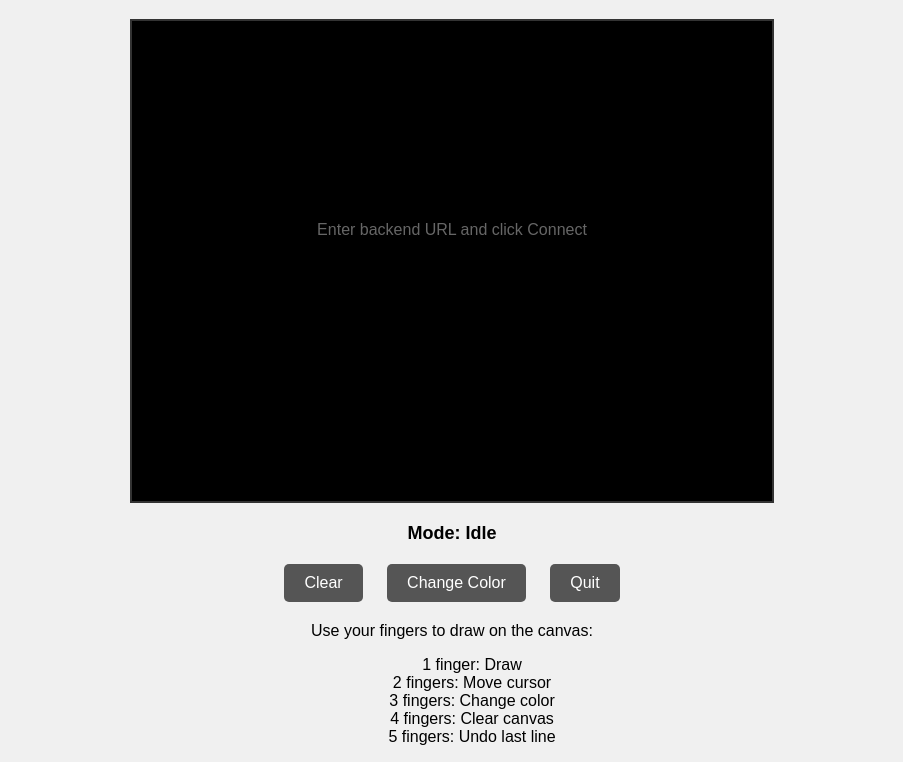
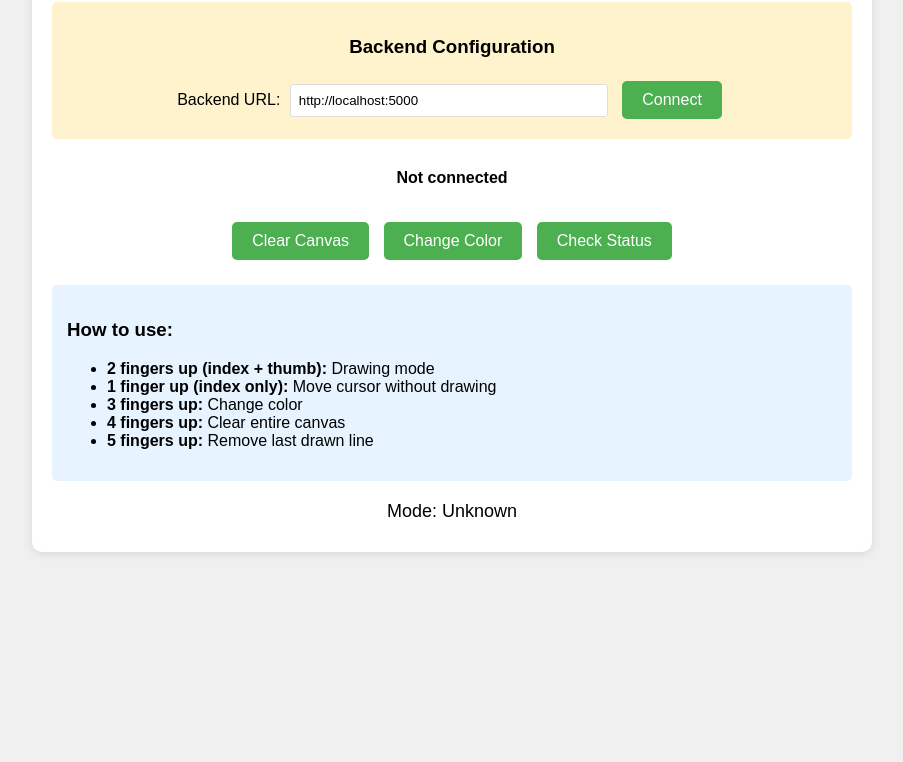
Before and after one commit to teja-0504/writing_with_fingers_webcam, a plain HTML site: page index.html in a window 1280 px wide. Shown: the part 118-880 px from the top of the page, without its empty margins (188-1091 px from the left). After the commit the page ends 800 px from the top, so only its background shows below. Drawn offline with Linux system fonts and the light colour scheme.

Commit message:
Update: Separated frontend and backend for deployment

```diff
--- a/index.html
+++ b/index.html
@@ -1,135 +1,252 @@
 <!DOCTYPE html>
 <html lang="en">
 <head>
-    <meta charset="UTF-8" />
-    <meta name="viewport" content="width=device-width, initial-scale=1" />
-    <title>Finger Paint Webcam Interface</title>
+    <meta charset="UTF-8">
+    <meta name="viewport" content="width=device-width, initial-scale=1.0">
+    <title>Finger Drawing Webcam</title>
     <style>
         body {
+            font-family: Arial, sans-serif;
+            margin: 0;
+            padding: 20px;
+            background-color: #f0f0f0;
             text-align: center;
-            font-family: Arial, sans-serif;
-            background-color: #f0f0f0;
         }
-        h1 {
-            margin-top: 20px;
+        .container {
+            max-width: 800px;
+            margin: 0 auto;
+            background: white;
+            padding: 20px;
+            border-radius: 10px;
+            box-shadow: 0 2px 10px rgba(0,0,0,0.1);
         }
-        #video-container {
-            margin: 20px auto;
-            width: 640px;
-            height: 480px;
+        #video-stream {
+            width: 100%;
+            max-width: 640px;
+            height: auto;
             border: 2px solid #333;
-            background-color: #000;
+            border-radius: 5px;
+            margin: 20px 0;
         }
-        img {
-            width: 100%;
-            height: auto;
+        .controls {
+            margin: 20px 0;
         }
-        #mode {
-            font-size: 18px;
-            margin: 10px;
+        button {
+            background-color: #4CAF50;
+            color: white;
+            padding: 10px 20px;
+            margin: 5px;
+            border: none;
+            border-radius: 5px;
+            cursor: pointer;
+            font-size: 16px;
+        }
+        button:hover {
+            background-color: #45a049;
+        }
+        button:disabled {
+            background-color: #cccccc;
+            cursor: not-allowed;
+        }
+        .status {
+            margin: 10px 0;
+            padding: 10px;
+            border-radius: 5px;
             font-weight: bold;
         }
-        .controls {
-            margin: 20px;
+        .status.connected {
+            background-color: #d4edda;
+            color: #155724;
+            border: 1px solid #c3e6cb;
         }
-        button {
-            padding: 10px 20px;
-            margin: 0 10px;
-            font-size: 16px;
+        .status.error {
+            background-color: #f8d7da;
+            color: #721c24;
+            border: 1px solid #f5c6cb;
+        }
+        .instructions {
+            text-align: left;
+            margin: 20px 0;
+            padding: 15px;
+            background-color: #e7f3ff;
             border-radius: 5px;
-            border: none;
-            background: #555;
-            color: #fff;
-            cursor: pointer;
         }
-        button:hover {
-            background: #888;
+        .config {
+            margin: 20px 0;
+            padding: 15px;
+            background-color: #fff3cd;
+            border-radius: 5px;
+        }
+        input[type="url"] {
+            width: 300px;
+            padding: 8px;
+            margin: 5px;
+            border: 1px solid #ddd;
+            border-radius: 3px;
         }
     </style>
 </head>
 <body>
-    <h1>Finger Paint Webcam Interface</h1>
+    <div class="container">
+        <h1>Finger Drawing with Webcam</h1>
 
-    <!-- Backend URL Configuration -->
-    <div style="margin: 10px;">
-        <label for="backend-url">Backend URL:</label>
-        <input type="text" id="backend-url" placeholder="Enter backend URL (e.g., https://your-app.onrender.com)"
-               style="width: 400px; padding: 5px; margin: 5px;">
-        <button onclick="connectToBackend()">Connect</button>
+        <div class="config">
+            <h3>Backend Configuration</h3>
+            <label for="backend-url">Backend URL:</label>
+            <input type="url" id="backend-url" placeholder="https://your-app.onrender.com" value="">
+            <button onclick="connectToBackend()">Connect</button>
+        </div>
+
+        <div id="status" class="status">Not connected</div>
+
+        <img id="video-stream" src="" alt="Video stream will appear here" style="display: none;">
+
+        <div class="controls">
+            <button onclick="clearCanvas()">Clear Canvas</button>
+            <button onclick="changeColor()">Change Color</button>
+            <button onclick="checkHealth()">Check Status</button>
+        </div>
+
+        <div class="instructions">
+            <h3>How to use:</h3>
+            <ul>
+                <li><strong>2 fingers up (index + thumb):</strong> Drawing mode</li>
+                <li><strong>1 finger up (index only):</strong> Move cursor without drawing</li>
+                <li><strong>3 fingers up:</strong> Change color</li>
+                <li><strong>4 fingers up:</strong> Clear entire canvas</li>
+                <li><strong>5 fingers up:</strong> Remove last drawn line</li>
+            </ul>
+        </div>
+
+        <div id="mode-display" style="font-size: 18px; margin: 10px 0;">
+            Mode: <span id="current-mode">Unknown</span>
+        </div>
     </div>
 
-    <div id="video-container">
-        <img id="video-stream" src="" alt="Finger Paint Webcam Feed" style="display:none;" />
-        <div id="no-connection" style="padding: 200px 0; color: #666;">
-            Enter backend URL and click Connect
-        </div>
-    </div>
-    <div id="mode">Mode: Idle</div>
-    <div class="controls">
-        <button id="clear-btn">Clear</button>
-        <button id="color-btn">Change Color</button>
-        <button id="quit-btn">Quit</button>
-    </div>
-    <p>Use your fingers to draw on the canvas:</p>
-    <ul style="list-style-type:none;">
-        <li>1 finger: Draw</li>
-        <li>2 fingers: Move cursor</li>
-        <li>3 fingers: Change color</li>
-        <li>4 fingers: Clear canvas</li>
-        <li>5 fingers: Undo last line</li>
-    </ul>
     <script>
-        let BACKEND_URL = '';
-        let isConnected = false;
+        let backendUrl = '';
+        let modeCheckInterval;
 
         function connectToBackend() {
-            const input = document.getElementById('backend-url');
-            BACKEND_URL = input.value.trim();
+            const urlInput = document.getElementById('backend-url');
+            backendUrl = urlInput.value.trim();
 
-            if (!BACKEND_URL) {
-                alert('Please enter a backend URL');
+            if (!backendUrl) {
+                updateStatus('Please enter a backend URL', 'error');
                 return;
             }
 
-            // Remove trailing slash
-            BACKEND_URL = BACKEND_URL.replace(/\/$/, '');
+            // Remove trailing slash if present
+            backendUrl = backendUrl.replace(/\/$/, '');
 
-            // Update video stream
-            document.getElementById('video-stream').src = `${BACKEND_URL}/video`;
-            document.getElementById('video-stream').style.display = 'block';
-            document.getElementById('no-connection').style.display = 'none';
+            // Test connection
+            checkHealth().then(() => {
+                // Start video stream
+                const videoElement = document.getElementById('video-stream');
+                videoElement.src = `${backendUrl}/video`;
+                videoElement.style.display = 'block';
 
-            isConnected = true;
-            updateMode(); // Start polling
+                // Start mode checking
+                if (modeCheckInterval) {
+                    clearInterval(modeCheckInterval);
+                }
+                modeCheckInterval = setInterval(updateMode, 1000);
+
+                updateStatus('Connected successfully', 'connected');
+            }).catch(() => {
+                updateStatus('Failed to connect to backend', 'error');
+            });
+        }
+
+        function updateStatus(message, type) {
+            const statusElement = document.getElementById('status');
+            statusElement.textContent = message;
+            statusElement.className = `status ${type}`;
+        }
+
+        function clearCanvas() {
+            if (!backendUrl) {
+                updateStatus('Please connect to backend first', 'error');
+                return;
+            }
+
+            fetch(`${backendUrl}/clear`, {
+                method: 'POST',
+            })
+            .then(response => {
+                if (response.ok) {
+                    updateStatus('Canvas cleared', 'connected');
+                } else {
+                    throw new Error('Clear failed');
+                }
+            })
+            .catch(error => {
+                updateStatus('Failed to clear canvas', 'error');
+                console.error('Error:', error);
+            });
+        }
+
+        function changeColor() {
+            if (!backendUrl) {
+                updateStatus('Please connect to backend first', 'error');
+                return;
+            }
+
+            fetch(`${backendUrl}/color`, {
+                method: 'POST',
+            })
+            .then(response => {
+                if (response.ok) {
+                    updateStatus('Color changed', 'connected');
+                } else {
+                    throw new Error('Color change failed');
+                }
+            })
+            .catch(error => {
+                updateStatus('Failed to change color', 'error');
+                console.error('Error:', error);
+            });
+        }
+
+        function checkHealth() {
+            if (!backendUrl) {
+                return Promise.reject('No backend URL');
+            }
+
+            return fetch(`${backendUrl}/health`)
+                .then(response => {
+                    if (!response.ok) {
+                        throw new Error('Health check failed');
+                    }
+                    return response.json();
+                })
+                .then(data => {
+                    updateStatus(`Backend: ${data.status}`, 'connected');
+                    return data;
+                })
+                .catch(error => {
+                    updateStatus('Backend not responding', 'error');
+                    throw error;
+                });
         }
 
         function updateMode() {
-            if (!isConnected) return;
+            if (!backendUrl) return;
 
-            fetch(`${BACKEND_URL}/mode`)
-                .then(res => res.json())
+            fetch(`${backendUrl}/mode`)
+                .then(response => response.json())
                 .then(data => {
-                    document.getElementById('mode').textContent = 'Mode: ' + data.mode;
+                    document.getElementById('current-mode').textContent = data.mode;
                 })
-                .catch(err => {
-                    console.error('Error fetching mode:', err);
-                    document.getElementById('mode').textContent = 'Mode: Connection Error';
+                .catch(error => {
+                    console.error('Mode update error:', error);
                 });
         }
-        setInterval(updateMode, 500);
 
-        document.getElementById('clear-btn').onclick = function() {
-            if (!isConnected) { alert('Please connect to backend first'); return; }
-            fetch(`${BACKEND_URL}/clear`, {method: 'POST'});
-        };
-        document.getElementById('color-btn').onclick = function() {
-            if (!isConnected) { alert('Please connect to backend first'); return; }
-            fetch(`${BACKEND_URL}/color`, {method: 'POST'});
-        };
-        document.getElementById('quit-btn').onclick = function() {
-            if (!isConnected) { alert('Please connect to backend first'); return; }
-            fetch(`${BACKEND_URL}/quit`, {method: 'POST'});
-        };
+        // Auto-detect if running locally
+        if (window.location.hostname === 'localhost' || window.location.hostname === '127.0.0.1') {
+            document.getElementById('backend-url').value = 'http://localhost:5000';
+        }
     </script>
 </body>
 </html>
```
Also changed, not shown: requirements.txt, 1 other file.
